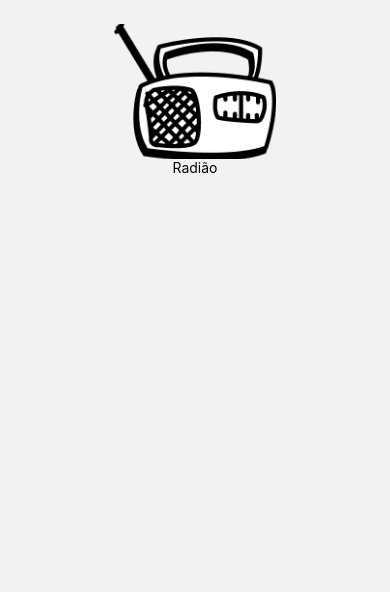
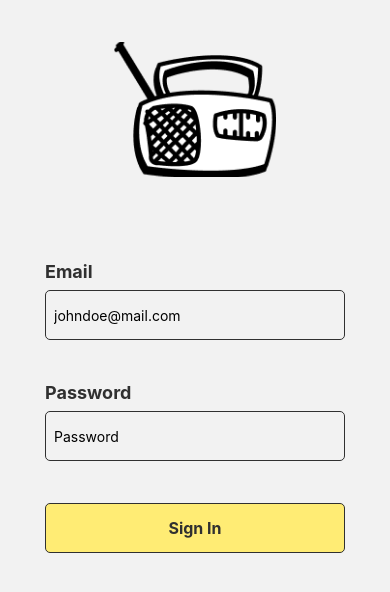
Before and after one commit to arm-software-inc/tuneradio.mbl, a React Native app: screen /SignIn in a window 390 px wide. Shown: the top 592 px of the page. Built offline with nearby package versions, Linux system fonts and the light colour scheme.

Commit message:
feat: starting sign in page

```diff
--- a/src/pages/SignIn/index.tsx
+++ b/src/pages/SignIn/index.tsx
@@ -1,17 +1,73 @@
-import { Text, Button, Image } from "react-native";
-import { ContainerView } from "../../components/Container/styles";
+import { Text } from "react-native";
 
-import { Logo } from "./styles";
+import {
+  Logo,
+  ContainerView,
+  StyledTextInput,
+  StyledLabel,
+  StyledDiv,
+  StyledButton,
+  StyledButtonText,
+} from "./styles";
+
+import { useForm, Controller } from "react-hook-form";
 
 export function SignIn({ navigation }: any) {
+  const {
+    control,
+    handleSubmit,
+    formState: { errors },
+  } = useForm();
+
+  function onSubmit(data: any) {
+    console.log(data);
+    navigation.navigate("SignUp");
+  }
+
   return (
     <ContainerView>
       <Logo source={require("../../assets/icons/Icon.png")} />
-      <Text>Radião</Text>
-      {/* <Button
-        title="Ir para Sign Up"
-        onPress={() => navigation.navigate("SignUp")}
-      /> */}
+
+      <Controller
+        control={control}
+        render={({ field: { onChange, onBlur, value } }) => (
+          <StyledDiv>
+            <StyledLabel>Email</StyledLabel>
+            <StyledTextInput
+              onChangeText={onChange}
+              onBlur={onBlur}
+              value={value}
+              placeholder="johndoe@mail.com"
+            />
+          </StyledDiv>
+        )}
+        name="email"
+        rules={{ required: "E-mail is required." }}
+      />
+      {errors.email && <Text>Invalid e-mail.</Text>}
+
+      <Controller
+        control={control}
+        render={({ field: { onChange, onBlur, value } }) => (
+          <StyledDiv>
+            <StyledLabel>Password</StyledLabel>
+            <StyledTextInput
+              onChangeText={onChange}
+              onBlur={onBlur}
+              value={value}
+              placeholder="Password"
+              secureTextEntry
+            />
+          </StyledDiv>
+        )}
+        name="password"
+        rules={{ required: "Password is required." }}
+      />
+      {errors.password && <Text>Invalid password.</Text>}
+
+      <StyledButton onPress={handleSubmit(onSubmit)} title="Sign In">
+        <StyledButtonText>Sign In</StyledButtonText>
+      </StyledButton>
     </ContainerView>
   );
 }
--- a/src/pages/SignIn/styles.ts
+++ b/src/pages/SignIn/styles.ts
@@ -1,7 +1,63 @@
+import {
+  Platform,
+  StatusBar,
+  View,
+  TouchableOpacity,
+  Text,
+} from "react-native";
 import styled from "styled-components/native";
 
+const isAndroid = Platform.OS === "android";
+
+export const ContainerView = styled.SafeAreaView`
+  display: flex;
+  align-items: center;
+  justify-content: center;
+  margin-top: ${isAndroid ? `${StatusBar.currentHeight}px` : "0"};
+`;
+
+export const StyledDiv = styled(View)``;
+
 export const Logo = styled.Image`
-  margin-top: 24px;
+  margin: 42px 0px;
   width: 161.47px;
   height: 135.03px;
 `;
+
+export const StyledLabel = styled.Text`
+  color: #303030;
+  font-weight: bold;
+  font-size: 18px;
+  margin-top: 42px;
+`;
+
+export const StyledTextInput = styled.TextInput`
+  margin-top: 8px;
+  width: 300px;
+  height: 50px;
+  border-radius: 5px;
+  padding: 8px;
+  border: 1px solid #303030;
+  border-bottom: 4px solid #303030;
+  border-right: 4px solid #303030;
+  outline: 0;
+`;
+
+export const StyledButton = styled(TouchableOpacity)`
+  margin-top: 42px;
+  width: 300px;
+  height: 50px;
+  background-color: #ffec74;
+  border: 1px solid #303030;
+  border-radius: 5px;
+  display: flex;
+  justify-content: center;
+  align-items: center;
+`;
+
+export const StyledButtonText = styled(Text)`
+  color: #303030;
+  font-size: 16px;
+  font-weight: bold;
+  text-align: center;
+`;
```
